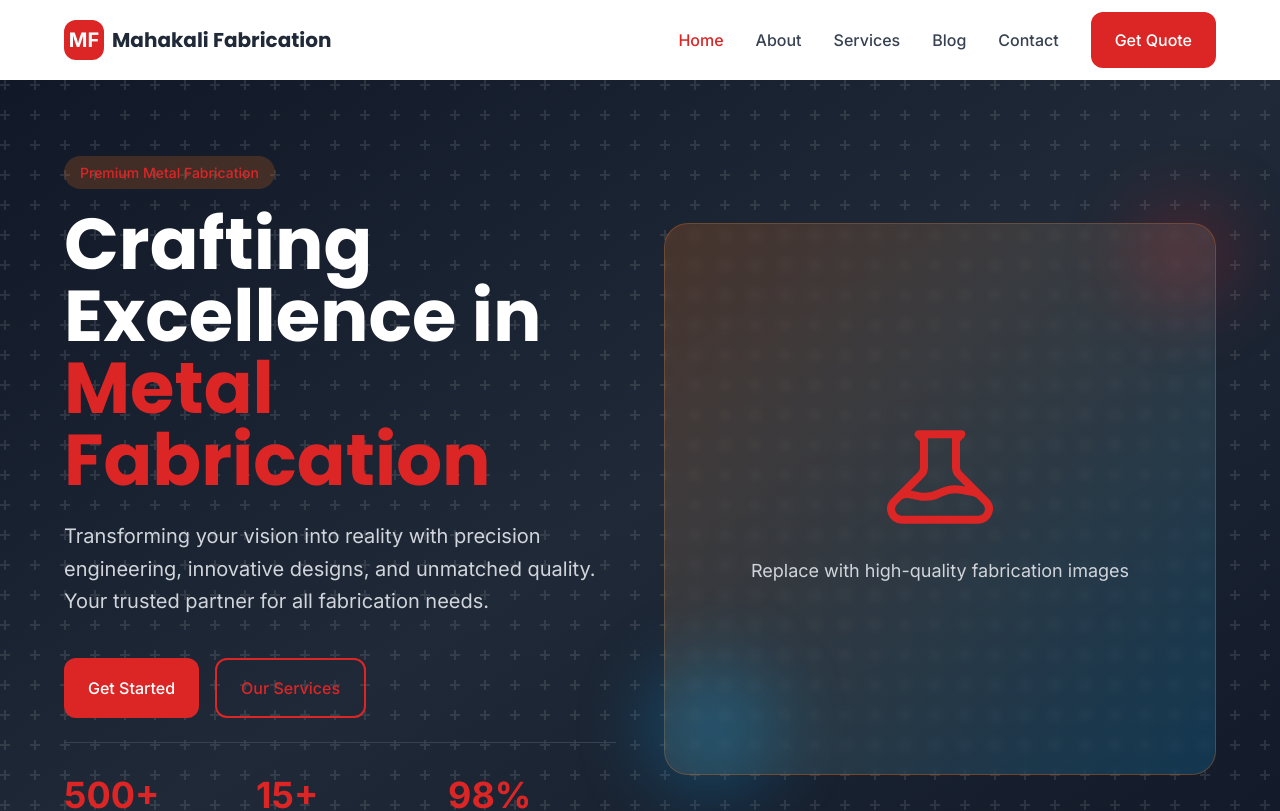
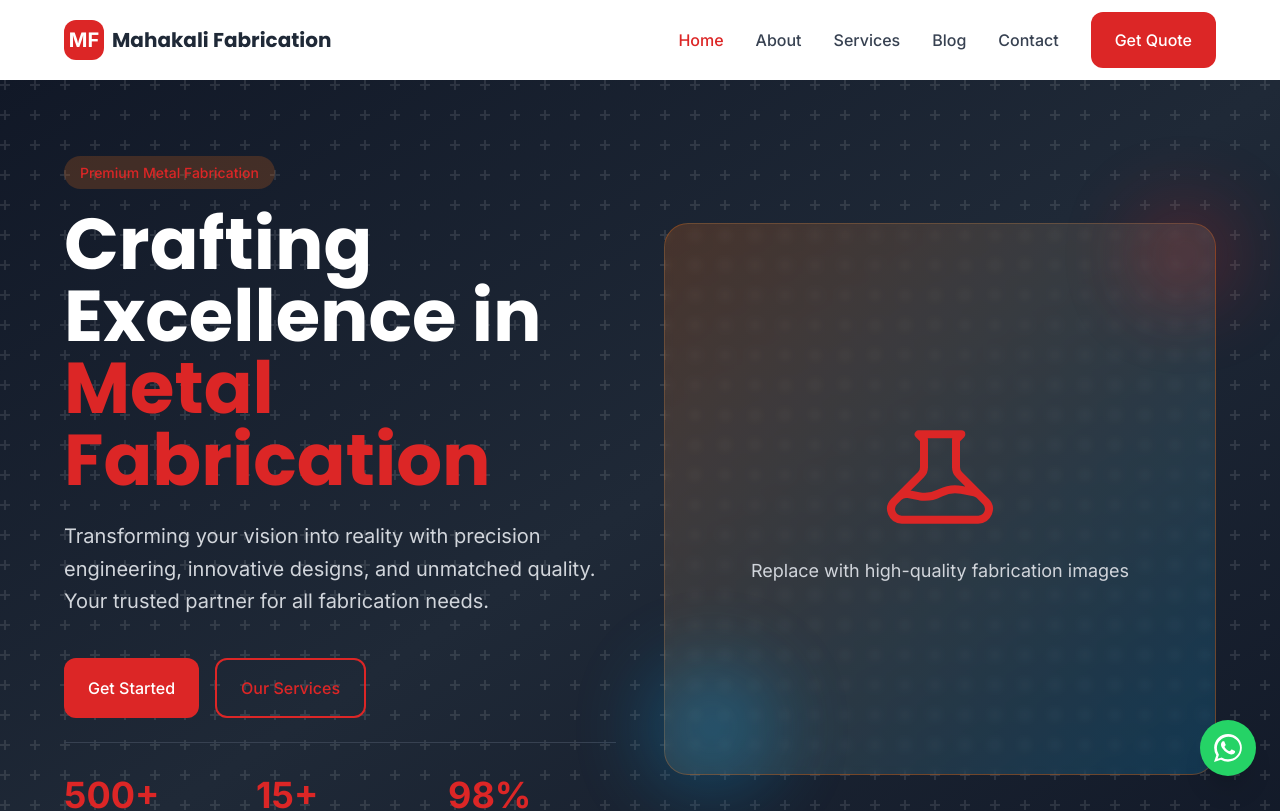
Before and after one commit to ambika-infotech-service/MahakaliFabrication, a React (Vite) app: page / in a window 1280 px wide. Shown: the top 811 px of the page. Built offline with nearby package versions, Linux system fonts and the light colour scheme.

Commit message:
Whatsapp button added

```diff
--- a/src/components/Footer/Footer.jsx
+++ b/src/components/Footer/Footer.jsx
@@ -19,8 +19,9 @@ const Footer = () => {
   };
 
   return (
-    <footer className="bg-gray-900 text-gray-300">
-      <div className="container-custom section-padding">
+    <>
+      <footer className="bg-gray-900 text-gray-300">
+        <div className="container-custom section-padding">
         <div className="grid grid-cols-1 md:grid-cols-2 lg:grid-cols-4 gap-8">
           {/* Company Info */}
           <div>
@@ -129,8 +130,21 @@ const Footer = () => {
             </a>
           </p>
         </div>
-      </div>
-    </footer>
+        </div>
+      </footer>
+
+      <a
+        href="https://wa.me/1234567890"
+        target="_blank"
+        rel="noopener noreferrer"
+        aria-label="Chat on WhatsApp"
+        className="fixed bottom-6 right-6 z-fixed grid h-14 w-14 place-items-center rounded-full bg-[#25D366] text-white shadow-xl transition-all hover:scale-105 hover:bg-[#20ba5a] focus:outline-none focus:ring-2 focus:ring-[#25D366] focus:ring-offset-2"
+      >
+        <svg className="h-7 w-7" viewBox="0 0 16 16" fill="currentColor" aria-hidden="true">
+          <path d="M13.601 2.326A7.854 7.854 0 0 0 8.004 0C3.64 0 .088 3.552.087 7.916a7.9 7.9 0 0 0 1.246 4.25L0 16l3.95-1.31a7.94 7.94 0 0 0 4.053 1.106h.003c4.363 0 7.916-3.552 7.917-7.916a7.86 7.86 0 0 0-2.322-5.554zM8.006 14.44h-.003a6.6 6.6 0 0 1-3.366-.92l-.242-.145-2.345.777.765-2.286-.158-.236a6.59 6.59 0 0 1-1.013-3.53c.002-3.638 2.962-6.598 6.6-6.598a6.56 6.56 0 0 1 4.668 1.932A6.56 6.56 0 0 1 14.845 8c-.001 3.638-2.962 6.44-6.84 6.44zm3.615-4.95c-.198-.099-1.17-.578-1.353-.644-.182-.066-.315-.099-.447.099-.132.197-.513.644-.628.776-.116.132-.23.148-.43.05-.197-.1-.833-.307-1.587-.98-.586-.522-.982-1.167-1.098-1.364-.115-.198-.012-.304.087-.402.09-.09.198-.23.297-.346.099-.115.132-.197.198-.33.066-.132.033-.247-.017-.346-.05-.1-.446-1.074-.61-1.47-.16-.387-.323-.335-.446-.341a8.7 8.7 0 0 0-.38-.006c-.132 0-.347.05-.528.247-.182.198-.694.678-.694 1.653 0 .975.71 1.916.81 2.05.098.132 1.398 2.134 3.386 2.992.473.204.843.326 1.131.417.476.151.908.13 1.25.079.381-.057 1.17-.479 1.336-.941.165-.463.165-.859.116-.942-.05-.082-.182-.132-.38-.23z" />
+        </svg>
+      </a>
+    </>
   );
 };
 
```
